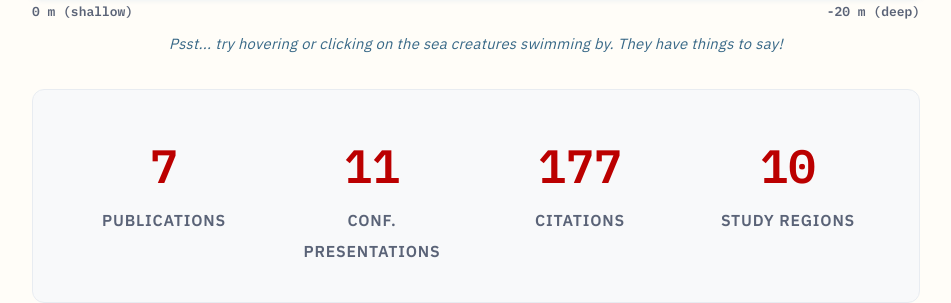
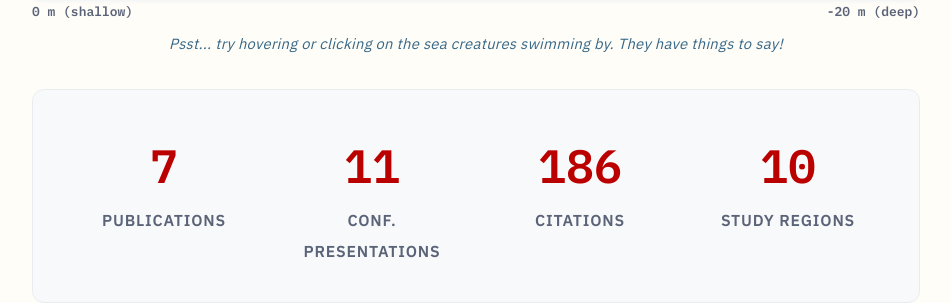
Before and after one commit to Amy-Hsu/Amy-Hsu.github.io, a React (Vite) app: page / in a window 1280 px wide. Shown: the part 1060-1363 px from the top of the page, without its empty margins (164-1115 px from the left). Built offline with nearby package versions, Linux system fonts and the light colour scheme.

Commit message:
Update citation count to 186

```diff
--- a/src/App.tsx
+++ b/src/App.tsx
@@ -1139,7 +1139,7 @@ function App() {
               <span className="metric-label">{t('metric.presentations', lang)}</span>
             </div>
             <div className="metric-item">
-              <span className="metric-value">177</span>
+              <span className="metric-value">186</span>
               <span className="metric-label">{t('metric.citations', lang)}</span>
             </div>
             <div className="metric-item">
--- a/src/OceanCreatures.tsx
+++ b/src/OceanCreatures.tsx
@@ -154,7 +154,7 @@ function ChattyCreature({ className, flipped, children }: CreatureProps) {
 const LINK_MESSAGES: Record<string, string[]> = {
   publications: [
     "Check out Amy's publications!",
-    '177 citations and counting!',
+    '186 citations and counting!',
     'Read her papers!',
     'Want to see some science?',
     'Peer-reviewed and everything!',
```
